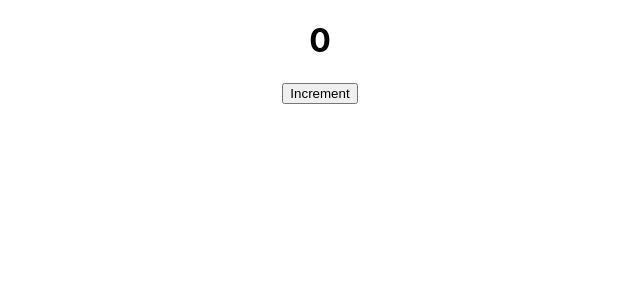
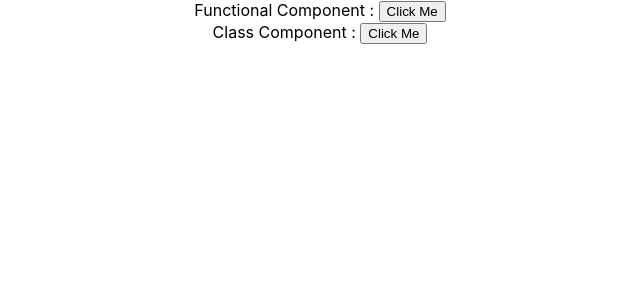
Before and after one commit to VishwanathGT-369/react-hello, a React (Create React App) app: page / in a window 1280 px wide. Shown: the top 300 px of the page, without its empty margins (320-960 px from the left). Built offline with nearby package versions, Linux system fonts and the light colour scheme.

Commit message:
Event Handling : onClick as sample event

```diff
--- a/src/App.js
+++ b/src/App.js
@@ -6,11 +6,15 @@ import Welcome from './components/Welcome';
 import Hello from './components/Hello';
 import Message from './components/Message';
 import Counter from './components/Counter';
+import FunctionalClick from './components/FunctionalClick';
+import ClassCompoClick from './components/ClassCompoClick';
 
 function App() {
   return (
     <div className="App">
-      <Counter />
+      <FunctionalClick/>
+      <ClassCompoClick/>
+      {/* <Counter /> */}
       {/* <Message name="Vishwa"></Message> */}
       {/* <Greet name = "Vishwa" sirName = "Tontanal"/> */}
       {/* <Greet name = "Ravi" sirName="Tontanal"/> */}
--- /dev/null
+++ b/src/components/ClassCompoClick.js
@@ -0,0 +1,18 @@
+import React, { Component } from 'react'
+
+export class ClassCompoClick extends Component {
+
+    classClick() {
+        console.log("Class Component Button clicked")
+    }
+
+    render() {
+        return (
+            <div>
+                Class Component : <button onClick={this.classClick}>Click Me</button>
+            </div>
+        )
+    }
+}
+
+export default ClassCompoClick
--- /dev/null
+++ b/src/components/FunctionalClick.js
@@ -0,0 +1,16 @@
+import React from 'react'
+
+function FunctionalClick() {
+
+    function funcClick() {
+        console.log("Function Component Button clicked")
+    };
+
+    return (
+        <div>
+            Functional Component : <button onClick={funcClick}>Click Me</button>
+        </div>
+    )
+}
+
+export default FunctionalClick
```
Also changed, not shown: src/components/Welcome.js (line endings or trailing spaces).
